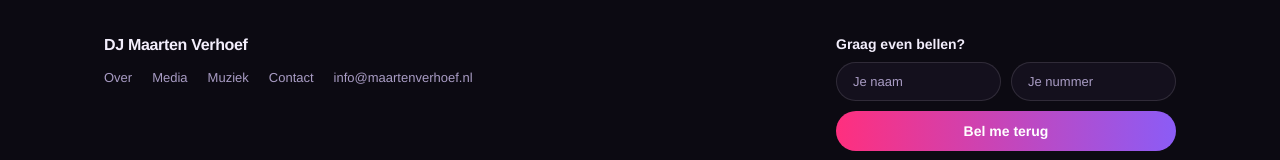
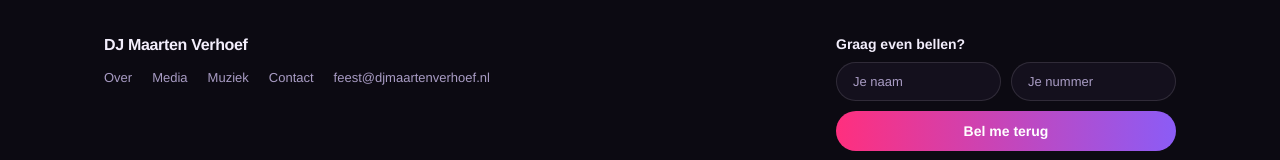
Before and after one commit to manmirror/djmaartenverhoef, a Next.js app: page / in a window 1280 px wide. Shown: the part 5470-5630 px from the top of the page. Built offline with nearby package versions, Linux system fonts and the light colour scheme.

Commit message:
Zet het e-mailadres op feest@djmaartenverhoef.nl
De mailbox bestaat nu, dus het adres in de footer verwijst niet langer
naar het oude domein.

Co-Authored-By: Claude Opus 5 <noreply@anthropic.com>
Claude-Session: https://claude.ai/code/session_01GDg5gZLA8UmxW1A49aMnYB

```diff
--- a/content/site.ts
+++ b/content/site.ts
@@ -36,7 +36,7 @@ export const siteContent = {
   whatsappNumber: "31621211313",
   // Vooraf ingevulde tekst voor de WhatsApp-knop in de contact-sectie
   whatsappMessage: "Hoi Maarten, ik wil graag een offerte aanvragen voor...",
-  email: "info@maartenverhoef.nl",
+  email: "feest@djmaartenverhoef.nl",
 
   sequenceHeading: "Van eerste contact tot lichten aan.",
   // De stappen onder die kop. `color` bepaalt de streep en het nummer;
```
